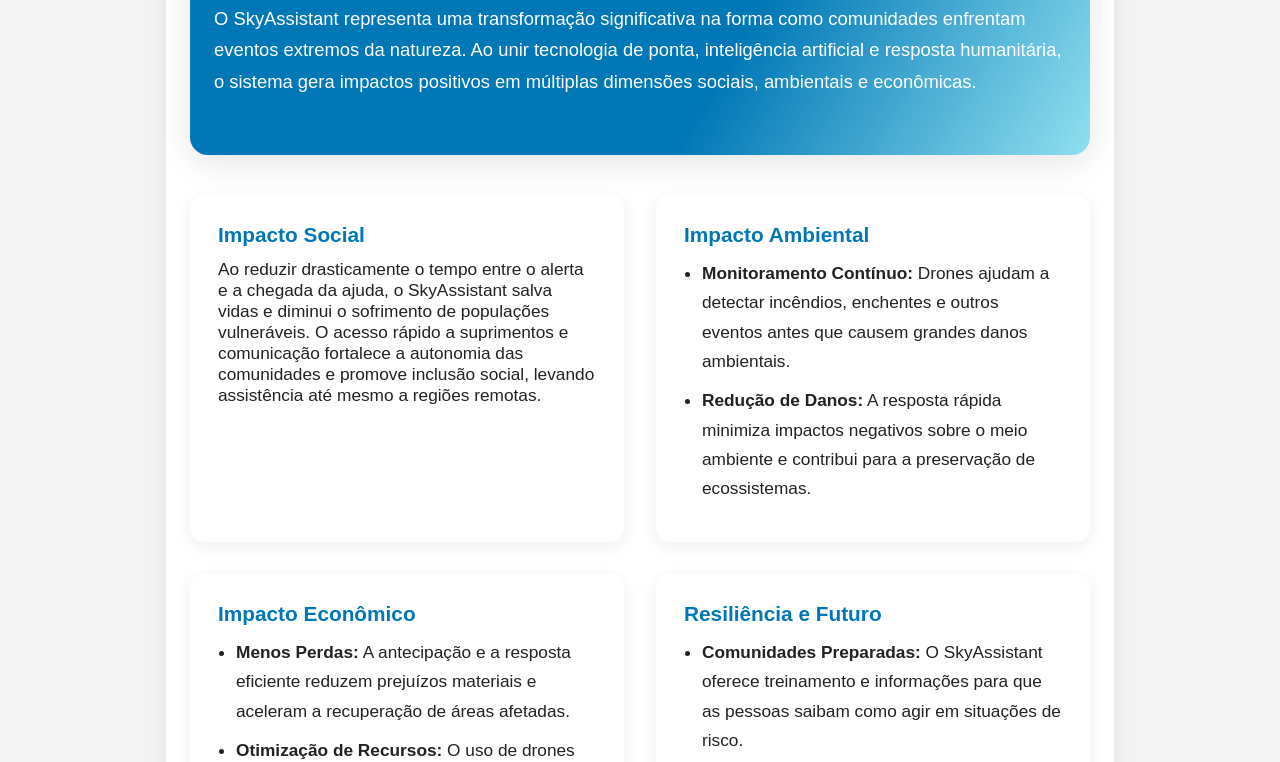
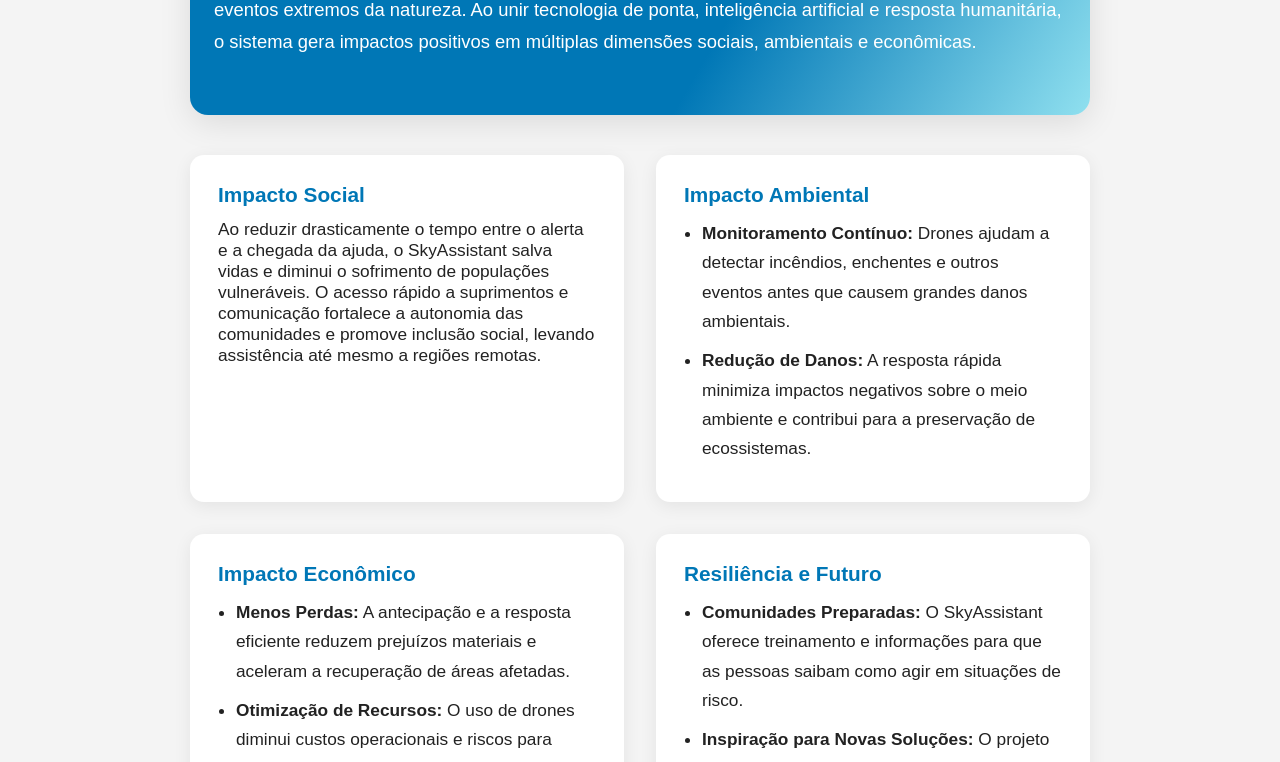
Before and after one commit to Leonardo-Saavedra/Front-End_GS, a plain HTML site: page impacto.html in a window 1280 px wide. Shown: the part 330-1092 px from the top of the page. Drawn offline with Linux system fonts and the light colour scheme.

Commit message:
commit 25 - Corrijindo o visual do site.

```diff
--- a/css/css.css
+++ b/css/css.css
@@ -32,13 +32,12 @@ h3 {
     color: #0077b6;
 }
 main {
-    padding-bottom: 60px;
-    max-width: 960px;
-    margin: 40px auto 0 auto;
-    background: #fff;
-    border-radius: 16px;
-    box-shadow: 0 4px 24px rgba(0,0,0,0.08);
-    padding: 32px 24px 24px 24px;
+    max-width: 100%;
+    margin: 0;
+    background: none;
+    border-radius: 0;
+    box-shadow: none;
+    padding: 32px 0 24px 0;
     flex: 1;
 }
 
```
Also changed, not shown: impacto.html (+18 -8 lines).
